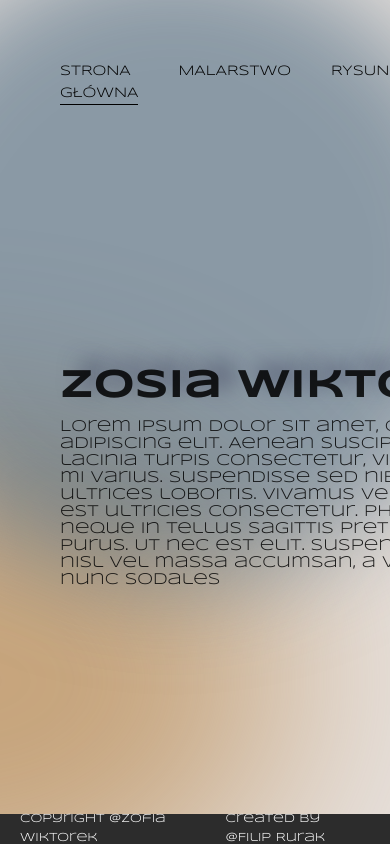
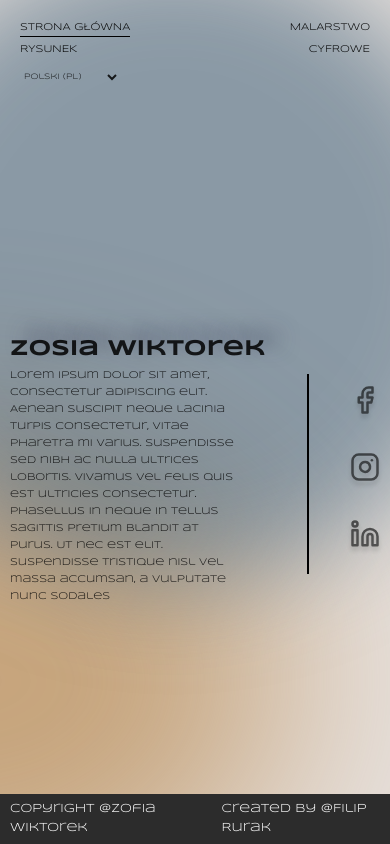
Before and after one commit to esavaner/zw_pl, a React (Create React App) app: page /home in a window 390 px wide. Built offline with nearby package versions, Linux system fonts and the light colour scheme.

Commit message:
mobile support

```diff
--- a/src/App.scss
+++ b/src/App.scss
@@ -14,22 +14,17 @@
   .content {
     max-width: 1310px;
     width: 100%;
-    height: calc(100% - 30px);
+    height: calc(100% - 50px);
     margin: auto;
     display: flex;
     flex-direction: column;
   }
+}
 
-  //   .back-image {
-  //     background: url('./resources/tester3.jpg');
-  //     opacity: 0.7;
-  //     position: absolute;
-  //     top: 0;
-  //     left: 0;
-  //     width: 100%;
-  //     height: 100%;
-  //     background-size: 100% 100%;
-  //     background-repeat: no-repeat;
-  //     z-index: $back-z;
-  //   }
+@media screen and (min-width: 768px) {
+  .app {
+    .content {
+      height: calc(100% - 30px);
+    }
+  }
 }
--- a/src/components/filter/Filter.scss
+++ b/src/components/filter/Filter.scss
@@ -2,7 +2,8 @@
 @import '../../styles/colors';
 
 .filter {
-  width: 150px;
+  width: 70px;
+  font-size: 10px;
   label {
     display: flex;
     align-items: center;
@@ -24,3 +25,15 @@
     display: block;
   }
 }
+
+@media screen and (min-width: 768px) {
+  .filter {
+    font-size: initial;
+  }
+}
+
+@media screen and (min-width: 1024px) {
+  .filter {
+    width: 150px;
+  }
+}
--- a/src/components/filter/Filter.tsx
+++ b/src/components/filter/Filter.tsx
@@ -12,17 +12,17 @@ export enum FilterType {
   TECHNIQUE = 'tech',
 }
 
-interface FilterProps {
+interface FilterProps<T> {
   filter: FilterType;
   setOptions: any;
   images: Image[];
 }
 
-export default function FilterPane({
+export default function FilterPane<T>({
   filter,
   images,
   setOptions,
-}: FilterProps) {
+}: FilterProps<T>) {
   const { t } = useContext(TranslationContext) as TranslationContextType;
   const alterProp = (image: Image, filterType: FilterType) =>
     filterType === FilterType.YEAR
@@ -40,7 +40,7 @@ export default function FilterPane({
     const newTab = { ...tab };
     newTab[option] = !newTab[option];
     setTab(newTab);
-    // setOptions(tab);
+    setOptions(newTab);
   };
 
   return (
--- a/src/components/footer/Footer.scss
+++ b/src/components/footer/Footer.scss
@@ -8,9 +8,13 @@ footer {
   justify-content: space-between;
   align-items: center;
   color: white;
-  height: 30px;
+  height: 50px;
+  padding: 0px 10px;
+  gap: 30px;
+}
 
-  span {
-    margin: 3px 20px;
+@media screen and (min-width: 768px) {
+  footer {
+    height: 30px;
   }
 }
--- a/src/components/gallery-display/GalleryDisplay.scss
+++ b/src/components/gallery-display/GalleryDisplay.scss
@@ -3,6 +3,12 @@
   flex-direction: row;
   overflow: hidden;
   height: 100%;
-  gap: 100px;
-  padding: 100px 60px 0px;
+  gap: 10px;
+  padding: 100px 20px 0px;
 }
+
+@media screen and (min-width: 768px) {
+  .gallery-display {
+    padding: 100px 60px 0px;
+  }
+}
--- a/src/components/gallery/Gallery.scss
+++ b/src/components/gallery/Gallery.scss
@@ -7,10 +7,19 @@
   .images {
     display: flex;
     overflow: auto;
+    justify-content: center;
     max-height: 100%;
     flex-flow: row wrap;
-    column-gap: 110px;
+    column-gap: 50px;
     row-gap: 30px;
+  }
+}
+
+@media screen and (min-width: 768px) {
+  .gallery {
+    .images {
+      column-gap: 110px;
+    }
   }
 }
 
--- a/src/components/image-box/ImageBox.scss
+++ b/src/components/image-box/ImageBox.scss
@@ -1,12 +1,13 @@
 .img-tile {
   max-height: 265px;
+  text-align: center;
   .img-wrapper {
     display: flex;
     align-items: center;
     justify-content: center;
-    width: 220px;
-    height: 220px;
-    margin-bottom: 20px;
+    width: 180px;
+    height: 180px;
+    margin-bottom: 5px;
     cursor: pointer;
 
     img {
@@ -14,4 +15,22 @@
       max-height: 100%;
     }
   }
+  span {
+    font-size: 10px;
+  }
 }
+
+@media screen and (min-width: 768px) {
+  .img-tile {
+    text-align: left;
+    .img-wrapper {
+      width: 220px;
+      height: 220px;
+      margin-bottom: 20px;
+    }
+
+    span {
+      font-size: initial;
+    }
+  }
+}
--- a/src/components/navigation/Navigation.scss
+++ b/src/components/navigation/Navigation.scss
@@ -1,28 +1,24 @@
 @import '../../styles/variables';
 @import '../../styles/colors';
 
-// button.menu-trigger {
-//   position: absolute;
-//   top: 10px;
-//   right: 0px;
-//   z-index: $trigger-z;
-//   font-size: 24px;
-//   text-align: center;
-//   margin-right: 0;
-// }
-
 nav {
   display: flex;
-  justify-content: space-between;
-  padding: 60px 60px 0px;
-  font-size: 14px;
+  flex-direction: column;
+  padding: 20px 20px 0px;
+  font-size: 10px;
+
   text-transform: uppercase;
   z-index: 5;
   position: relative;
+  gap: 15px;
 
   .links {
     display: flex;
-    gap: 40px;
+    flex-flow: wrap;
+    justify-content: space-between;
+    column-gap: 50px;
+    row-gap: 5px;
+    column-gap: 70px;
 
     a {
       color: $font-color;
@@ -36,28 +32,25 @@ nav {
     background: none;
     cursor: pointer;
     border: none;
+    font-size: 8px;
+    max-width: 100px;
   }
 }
 
-// @media screen and (min-width: 768px) {
-//   button.menu-trigger {
-//     display: none;
-//   }
-//   nav {
-//     height: auto;
-//     ul {
-//       float: right;
-//       background: none;
-//       padding: 0;
-//       padding-top: $nav-top/2;
-//       padding-right: 50px;
-//       height: auto;
-//       &.closed {
-//         transform: translateX(0%);
-//       }
-//       li {
-//         float: left;
-//       }
-//     }
-//   }
-// }
+@media screen and (min-width: 768px) {
+  nav {
+    flex-direction: row;
+    justify-content: space-between;
+    font-size: 14px;
+    padding: 60px 60px 0px;
+    gap: unset;
+
+    .links {
+      gap: 30px;
+    }
+
+    select {
+      font-size: initial;
+    }
+  }
+}
--- a/src/components/navigation/Navigation.tsx
+++ b/src/components/navigation/Navigation.tsx
@@ -1,4 +1,4 @@
-import React, { useContext, useState } from 'react';
+import React, { useContext } from 'react';
 
 import './Navigation.scss';
 import { NavLink } from 'react-router-dom';
@@ -9,22 +9,13 @@ import {
 } from 'translation/TranslationProvider';
 
 export default function Navigation() {
-  const [menu, setMenu] = useState(false);
-
   const { t, lang, setLang } = useContext(
     TranslationContext
   ) as TranslationContextType;
 
-  //   const f = (
-  //     at: AT.HOME | AT.PAINTINGS | AT.DRAWINGS | AT.DIGITAL | AT.LIGHTBOXCLOSE
-  //   ) => {
-  //     dispatch({ type: at });
-  //     setMenu(false);
-  //   };
-
   const links = ['home', 'paintings', 'drawings', 'digital'];
   return (
-    <nav className={menu ? 'opened' : 'closed'}>
+    <nav>
       <div className="links">
         {links.map((link) => (
           <NavLink
--- a/src/components/upload/Upload.scss
+++ b/src/components/upload/Upload.scss
@@ -10,7 +10,6 @@ div.upload {
   height: 100%;
   width: 100%;
   form {
-    background: rgba(0, 0, 0, 0.5);
     padding: 10px;
     border-radius: 5px;
 
@@ -37,9 +36,8 @@ div.upload {
       cursor: pointer;
 
       &[type='submit'] {
-        width: 50px;
         background: $font-color;
-        color: black;
+        color: white;
       }
 
       i {
--- a/src/pages/MainPage/MainPage.scss
+++ b/src/pages/MainPage/MainPage.scss
@@ -2,23 +2,22 @@
 
 .main {
   display: flex;
-  gap: 30px;
+  justify-content: space-between;
   align-items: center;
-  margin-left: 60px;
-  margin-top: 250px;
+  margin: 250px 10px auto;
   position: relative;
   z-index: 5;
 
   span {
-    font-size: 40px;
+    font-size: 22px;
     font-weight: 700;
-
     text-shadow: 15px -9px 20px rgba(54, 57, 86, 0.6);
   }
 
   p {
-    width: 500px;
+    width: 230px;
     line-height: 17px;
+    font-size: 10px;
   }
 
   .icons {
@@ -72,25 +71,30 @@
   filter: blur(100px);
 }
 
-// @media screen and (min-width: 425px) {
-//   .main {
-//     margin: 0px 20px;
-//     span {
-//       font-size: 40px;
-//     }
-//     p {
-//       width: 310px;
-//     }
-//   }
-// }
+@media screen and (min-width: 425px) {
+  .main {
+    margin: 250px 20px auto;
+    span {
+      font-size: 26px;
+    }
+    p {
+      width: 310px;
+      font-size: 14px;
+    }
+  }
+}
 
-// @media screen and (min-width: 1024px) {
-//   .main {
-//     span {
-//       font-size: 50px;
-//     }
-//     p {
-//       width: 360px;
-//     }
-//   }
-// }
+@media screen and (min-width: 768px) {
+  .main {
+    margin: 250px auto auto 60px;
+    justify-content: flex-start;
+    gap: 30px;
+    span {
+      font-size: 40px;
+    }
+    p {
+      width: 500px;
+      font-size: initial;
+    }
+  }
+}
--- a/src/pages/MainPage/MainPage.tsx
+++ b/src/pages/MainPage/MainPage.tsx
@@ -23,10 +23,10 @@ const MainPage = () => {
           <a href="https://www.facebook.com/">
             <FiFacebook />
           </a>
-          <a href="https://twitter.com/home">
+          <a href="https://www.instagram.com/">
             <FiInstagram />
           </a>
-          <a href="https://www.instagram.com/">
+          <a href="https://www.linkedin.com/">
             <FiLinkedin />
           </a>
         </div>
```
